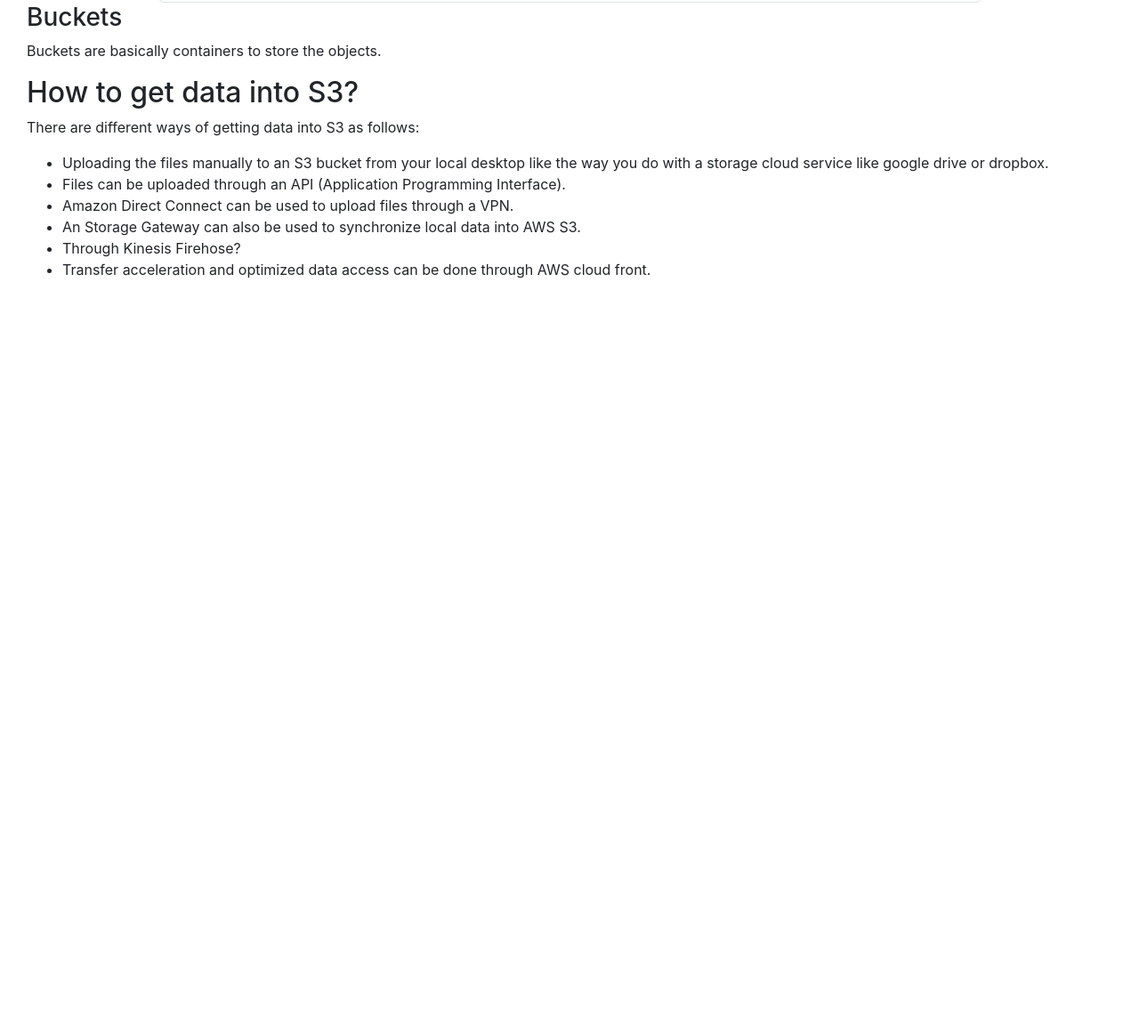
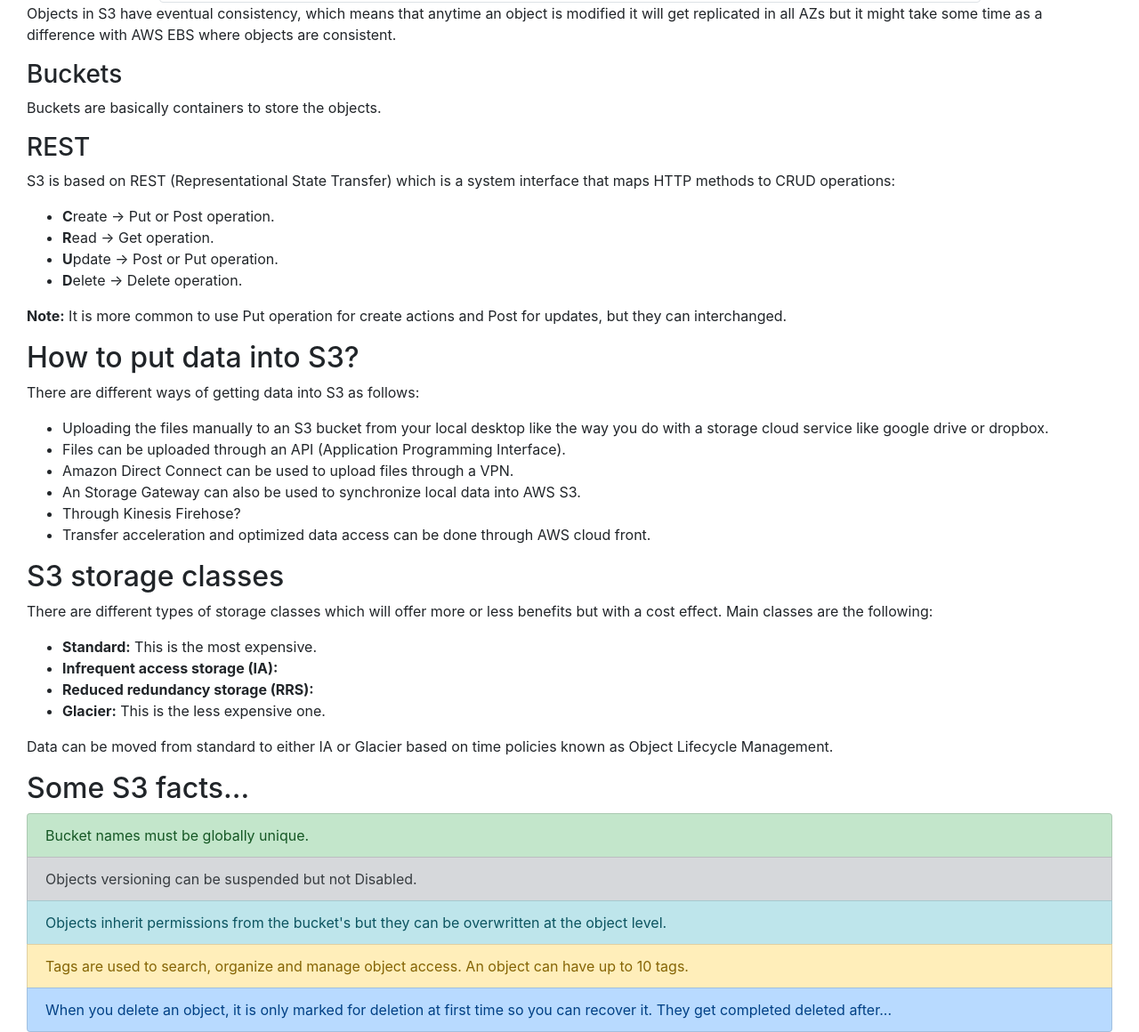
Before and after one commit to depto2018/project0_cs50_2020, a plain HTML site: page AWS_S3.html in a window 1280 px wide. Shown: the part 662-1822 px from the top of the page at 89% size. Before the commit the page ends 993 px from the top, so only its background shows below. Drawn offline with nearby package versions, Linux system fonts and the light colour scheme.

Commit message:
some content added

```diff
--- a/AWS_S3.html
+++ b/AWS_S3.html
@@ -16,8 +16,7 @@
 
                 <ul>
                     <li>Data is distributed across at least three AZs with the exception of 1A class S3 services where the data is kept in one AZ only, which
-                    makes it a cheaper solution.
-                  </li>
+                    makes it a cheaper solution.</li>
                     <li>It supports encryption.</li>
                     <li>Provides automatic data classification. For example if data is not manipulated in any way during a certain period of time, it can be
                     automatically moved to AWS Glacier for long term storage.</li>
@@ -27,8 +26,9 @@
                 <h2>Some AWS S3 concepts...</h2>
 
                 <h3>Objects</h3>
+
                 <p>AWS names files as objects. Each object is identified through an URL (Uniform Resource Locator) from which the object can be accessed.
-                  The following graph shows the structure of an object URI.</p
+                  The following graph shows the structure of an object URL.</p
 
             </div>
 
@@ -38,10 +38,27 @@
 
             <div class="container-fluid">
 
+                <p>Objects in S3 have eventual consistency, which means that anytime an object is modified it will get replicated in all AZs but it might
+                  take some time as a difference with AWS EBS where objects are consistent.</p>
+
                 <h3>Buckets</h3>
+
                 <p>Buckets are basically containers to store the objects.</p>
 
-                <h2>How to get data into S3?</h2>
+                <h3>REST</h3>
+
+                <p>S3 is based on REST (Representational State Transfer) which is a system interface that maps HTTP methods to CRUD operations:</p>
+
+                <ul>
+                    <li><strong>C</strong>reate &#8594; Put or Post operation.</li>
+                    <li><strong>R</strong>ead &#8594; Get operation.</li>
+                    <li><strong>U</strong>pdate &#8594; Post or Put operation.</li>
+                    <li><strong>D</strong>elete &#8594; Delete operation.</li>
+                </ul>
+
+                <p><strong>Note:</strong> It is more common to use Put operation for create actions and Post for updates, but they can interchanged.</p>
+
+                <h2>How to put data into S3?</h2>
 
                 <p>There are different ways of getting data into S3 as follows:<p>
 
@@ -55,6 +72,29 @@
                     <li>Transfer acceleration and optimized data access can be done through AWS cloud front.</li>
                 </ul>
 
+                <h2>S3 storage classes</h2>
+
+                <p>There are different types of storage classes which will offer more or less benefits but with a cost effect. Main classes are the following:</p>
+
+                <ul>
+                    <li><strong>Standard:</strong> This is the most expensive.</li>
+                    <li><strong>Infrequent access storage (IA):</strong></li>
+                    <li><strong>Reduced redundancy storage (RRS):</strong></li>
+                    <li><strong>Glacier:</strong> This is the less expensive one.</li>
+                </ul>
+
+                <p>Data can be moved from standard to either IA or Glacier based on time policies known as Object Lifecycle Management.</p>
+
+                <h2>Some S3 facts...</h2>
+
+                <ul class="list-group">
+                    <li class="list-group-item list-group-item-success">Bucket names must be globally unique.</li>
+                    <li class="list-group-item list-group-item-secondary">Objects versioning can be suspended but not Disabled.</li>
+                    <li class="list-group-item list-group-item-info">Objects inherit permissions from the bucket's but they can be overwritten at the object level.</li>
+                    <li class="list-group-item list-group-item-warning">Tags are used to search, organize and manage object access. An object can have up to 10 tags.</li>
+                    <li class="list-group-item list-group-item-primary">When you delete an object, it is only marked for deletion at first time so you can recover it. They get completed deleted after...</li>
+                </ul>
+
             </div>
      </body>
 </html>
```
Lines whose indentation alone changed are shown as unchanged.
